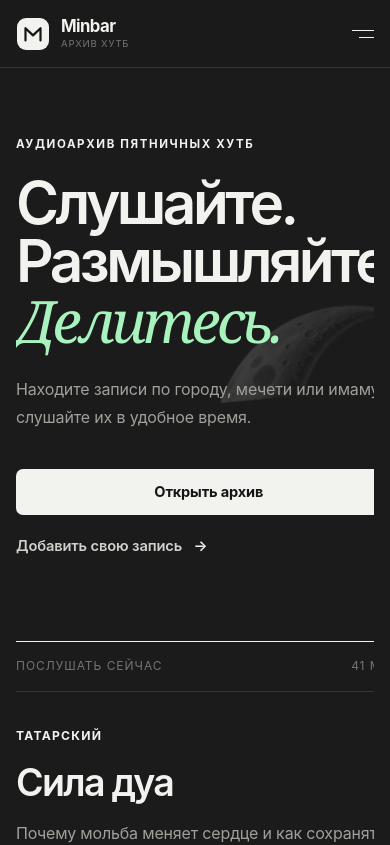
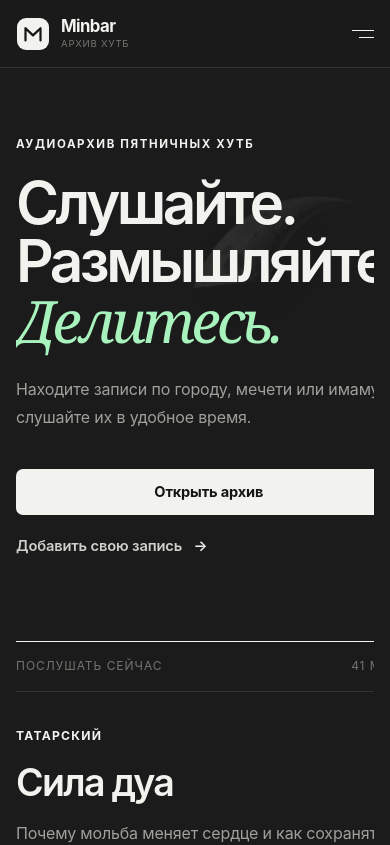
Before and after one commit to nafikovilyas24-lang/minbar-landing, a Next.js app in the folder minbar-landing-source/: page / in a window 390 px wide. Shown: the top 845 px of the page. Built offline with nearby package versions, Linux system fonts and the light colour scheme; no server answers; the database is empty.

Commit message:
Move moon away from featured player

```diff
--- a/minbar-landing-source/app/globals.css
+++ b/minbar-landing-source/app/globals.css
@@ -119,11 +119,7 @@ button:focus-visible, a:focus-visible, input:focus-visible, select:focus-visible
 .hero-copy h1 em { color: var(--green); font-family: Georgia, "Times New Roman", serif; font-weight: 400; }
 .hero-lead { max-width: 590px; margin: 0; color: var(--muted); font-size: 1.08rem; line-height: 1.75; }
 .hero-actions { display: flex; align-items: center; gap: 30px; margin-top: 38px; }
-.moon-visual { position: absolute; z-index: 1; top: 5%; left: 38%; width: clamp(230px, 27vw, 380px); height: auto; opacity: 0.2; pointer-events: none; filter: drop-shadow(0 22px 42px rgba(0, 0, 0, 0.3)); animation: moon-float 14s ease-in-out infinite; }
-@keyframes moon-float {
-  0%, 100% { transform: translate3d(0, 0, 0) rotate(-7deg); }
-  50% { transform: translate3d(0, -9px, 0) rotate(-5deg); }
-}
+.moon-visual { position: absolute; z-index: 1; top: 7%; left: 15%; width: clamp(280px, 31vw, 430px); height: auto; opacity: 0.11; pointer-events: none; transform: rotate(-6deg); filter: drop-shadow(0 22px 42px rgba(0, 0, 0, 0.24)); }
 
 .featured { align-self: center; border-top: 1px solid var(--accent); border-bottom: 1px solid var(--line); padding: 0 0 26px; }
 .featured-topline { display: flex; justify-content: space-between; padding: 15px 0; border-bottom: 1px solid var(--line); color: var(--subtle); font-size: 0.75rem; letter-spacing: 0.08em; text-transform: uppercase; }
@@ -505,7 +501,7 @@ button:focus-visible, a:focus-visible, input:focus-visible, select:focus-visible
 
 @media (max-width: 520px) {
   .hero-copy h1 { font-size: clamp(3.1rem, 15vw, 4.3rem); }
-  .moon-visual { top: 20%; left: auto; right: -31%; width: 78vw; opacity: 0.16; }
+  .moon-visual { top: 10%; left: auto; right: -18%; width: 72vw; opacity: 0.09; }
   .featured-meta { grid-template-columns: 1fr; gap: 16px; }
   .countdown { grid-template-columns: 1fr 1fr; }
   .countdown > div { min-height: 112px; }
```
